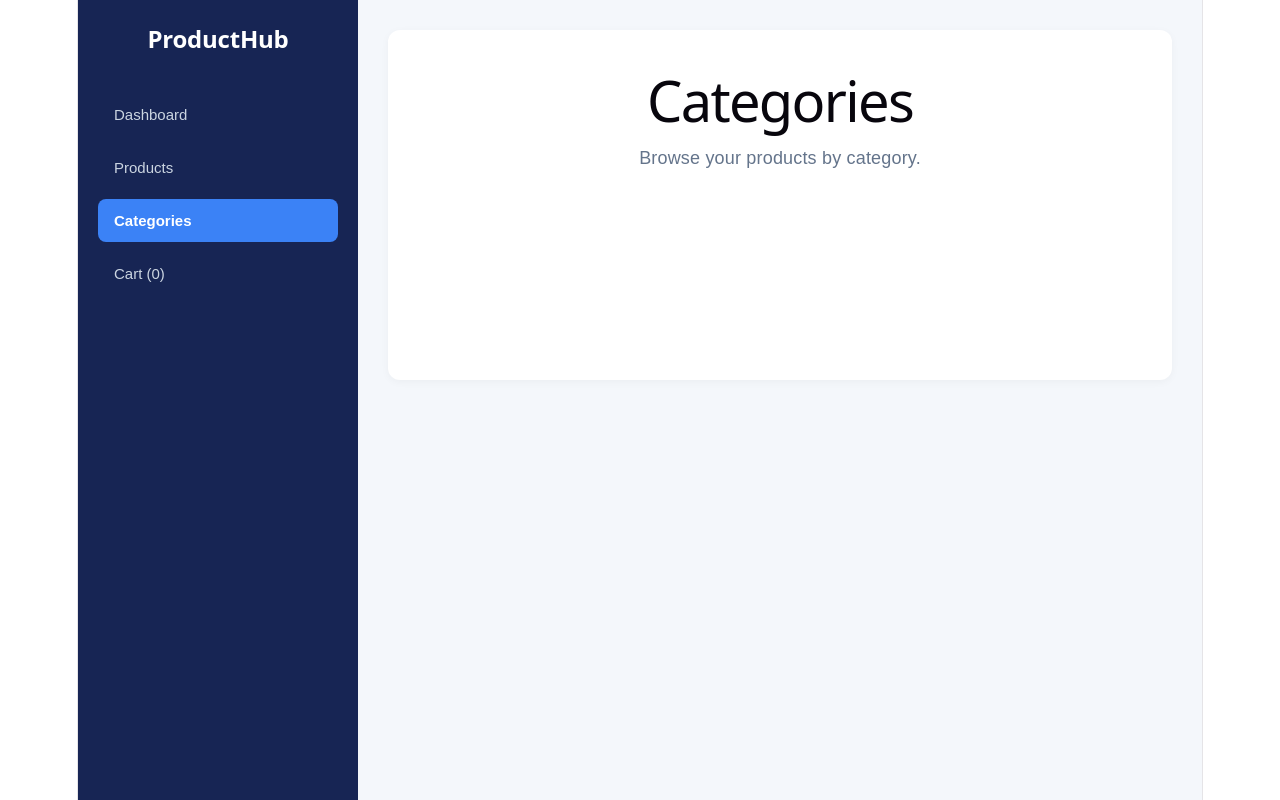
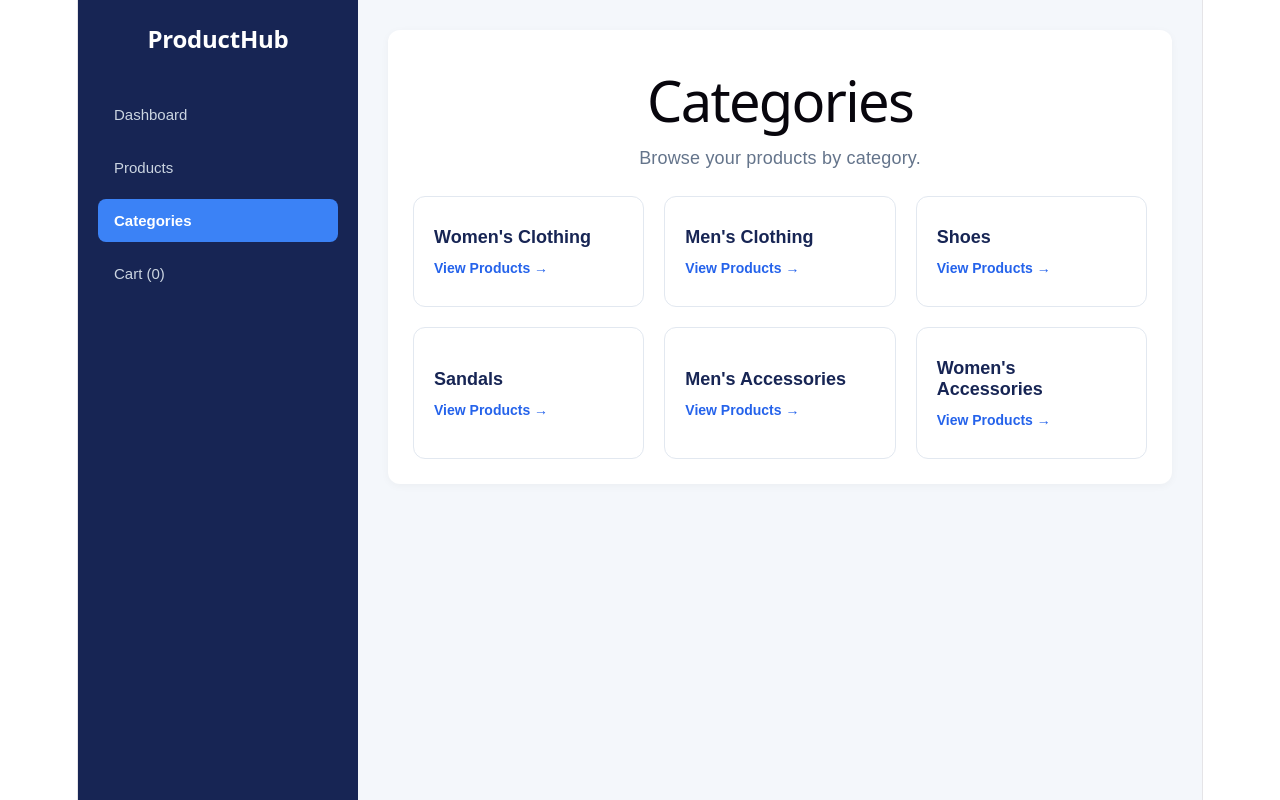
Before and after one commit to ravenpresado/Product-Management-App-, a React (Vite) app: page / in a window 1280 px wide. Both pictures are taken after a click on the button "Categories". Built offline with nearby package versions, Linux system fonts and the light colour scheme.

Commit message:
Add functional categories page

```diff
--- a/src/App.css
+++ b/src/App.css
@@ -538,3 +538,39 @@
   min-width: 20px;
   text-align: center;
 }
+
+/* Categories Page */
+.categories-grid {
+  display: grid;
+  grid-template-columns: repeat(auto-fit, minmax(220px, 1fr));
+  gap: 20px;
+  margin-top: 25px;
+}
+
+.category-card {
+  padding: 30px 20px;
+  background: white;
+  border: 1px solid #e2e8f0;
+  border-radius: 12px;
+  text-align: left;
+  cursor: pointer;
+  transition: 0.2s ease;
+}
+
+.category-card:hover {
+  transform: translateY(-4px);
+  border-color: #3b82f6;
+  box-shadow: 0 5px 15px rgba(0, 0, 0, 0.08);
+}
+
+.category-card h3 {
+  margin: 0 0 12px;
+  color: #172554;
+  font-size: 18px;
+}
+
+.category-card span {
+  color: #2563eb;
+  font-size: 14px;
+  font-weight: 600;
+}
--- a/src/components/Dashboard.jsx
+++ b/src/components/Dashboard.jsx
@@ -4,6 +4,7 @@ import Products from '../pages/Products'
 
 function Dashboard() {
   const [activePage, setActivePage] = useState('dashboard')
+  const [selectedCategory, setSelectedCategory] = useState('All')
   const [cart, setCart] = useState([])
 
   const addToCart = (product) => {
@@ -118,14 +119,42 @@ function Dashboard() {
         )}
 
         {activePage === 'products' && (
-          <Products cart={cart} addToCart={addToCart} />
+          <Products
+            cart={cart}
+            addToCart={addToCart}
+            selectedCategory={selectedCategory}
+            setSelectedCategory={setSelectedCategory}
+            />
         )}
 
         {activePage === 'categories' && (
           <section className="dashboard-content">
-            <h1>Categories</h1>
-            <p>Browse your products by category.</p>
-          </section>
+  <h1>Categories</h1>
+  <p>Browse your products by category.</p>
+
+  <div className="categories-grid">
+    {[
+      "Women's Clothing",
+      "Men's Clothing",
+      "Shoes",
+      "Sandals",
+      "Men's Accessories",
+      "Women's Accessories"
+    ].map((category) => (
+      <button
+        key={category}
+        className="category-card"
+        onClick={() => {
+          setSelectedCategory(category)
+          setActivePage('products')
+        }}
+      >
+        <h3>{category}</h3>
+        <span>View Products →</span>
+      </button>
+    ))}
+  </div>
+</section>
         )}
 
         {activePage === 'cart' && (
--- a/src/components/ProductList.jsx
+++ b/src/components/ProductList.jsx
@@ -2,8 +2,7 @@
 import products from '../data/products'
 import { useState } from 'react'
 
-function ProductList({ cart, addToCart }) {
-  const [selectedCategory, setSelectedCategory] = useState('All')
+function ProductList({ cart, addToCart, selectedCategory, setSelectedCategory }) {
   const [selectedProduct, setSelectedProduct] = useState(null)
 
   const categories = [
--- a/src/pages/Products.jsx
+++ b/src/pages/Products.jsx
@@ -1,7 +1,7 @@
 
 import ProductList from '../components/ProductList'
 
-function Products({ cart, addToCart }) {
+function Products({ cart, addToCart, selectedCategory, setSelectedCategory }) {
   return (
     <div className="products-page">
       <div className="products-header">
@@ -14,7 +14,12 @@ function Products({ cart, addToCart }) {
         </span>
       </div>
 
-      <ProductList cart={cart} addToCart={addToCart} />
+      <ProductList
+        cart={cart}
+        addToCart={addToCart}
+        selectedCategory={selectedCategory}
+        setSelectedCategory={setSelectedCategory}
+        />
     </div>
   )
 }
```
